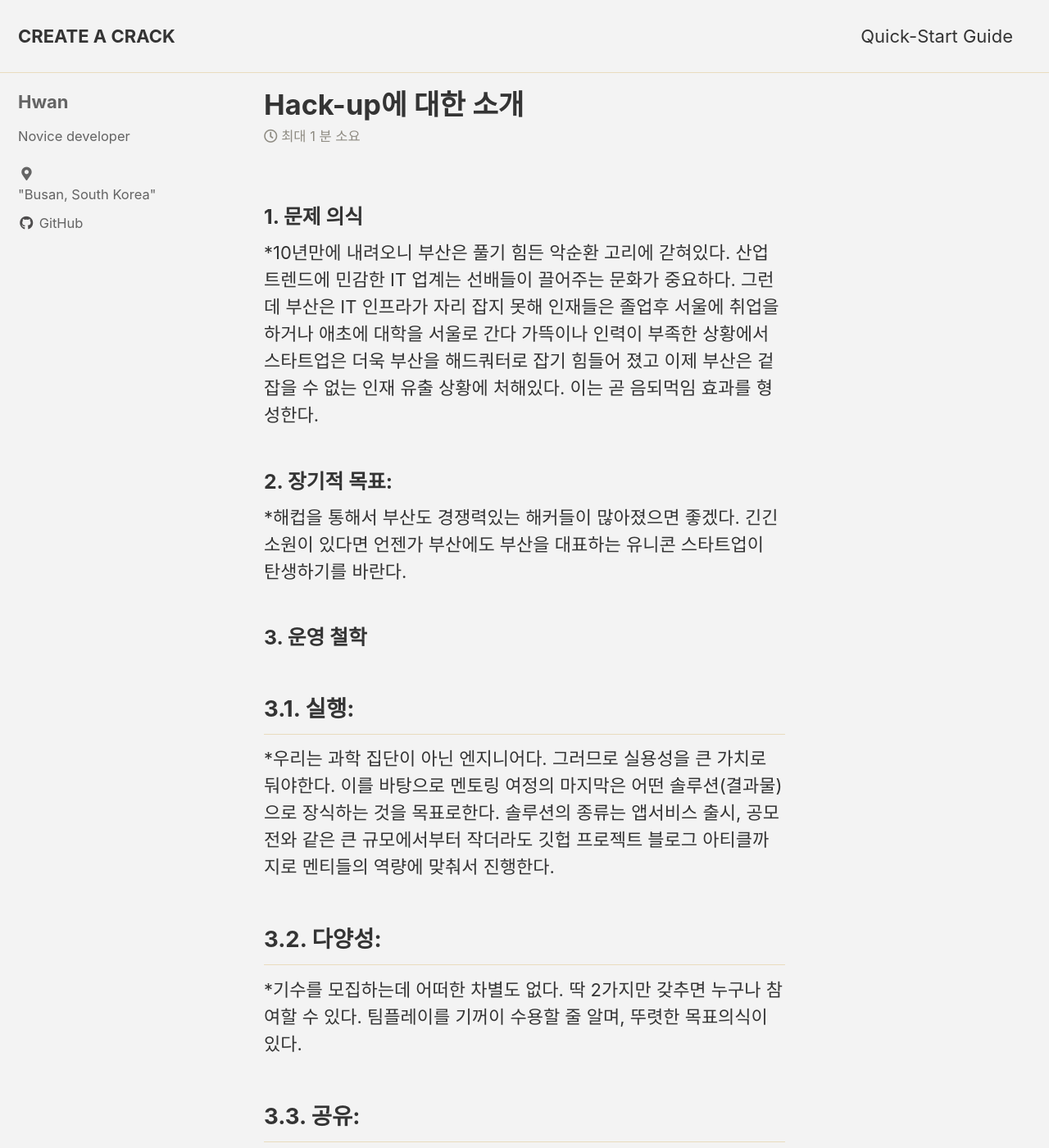
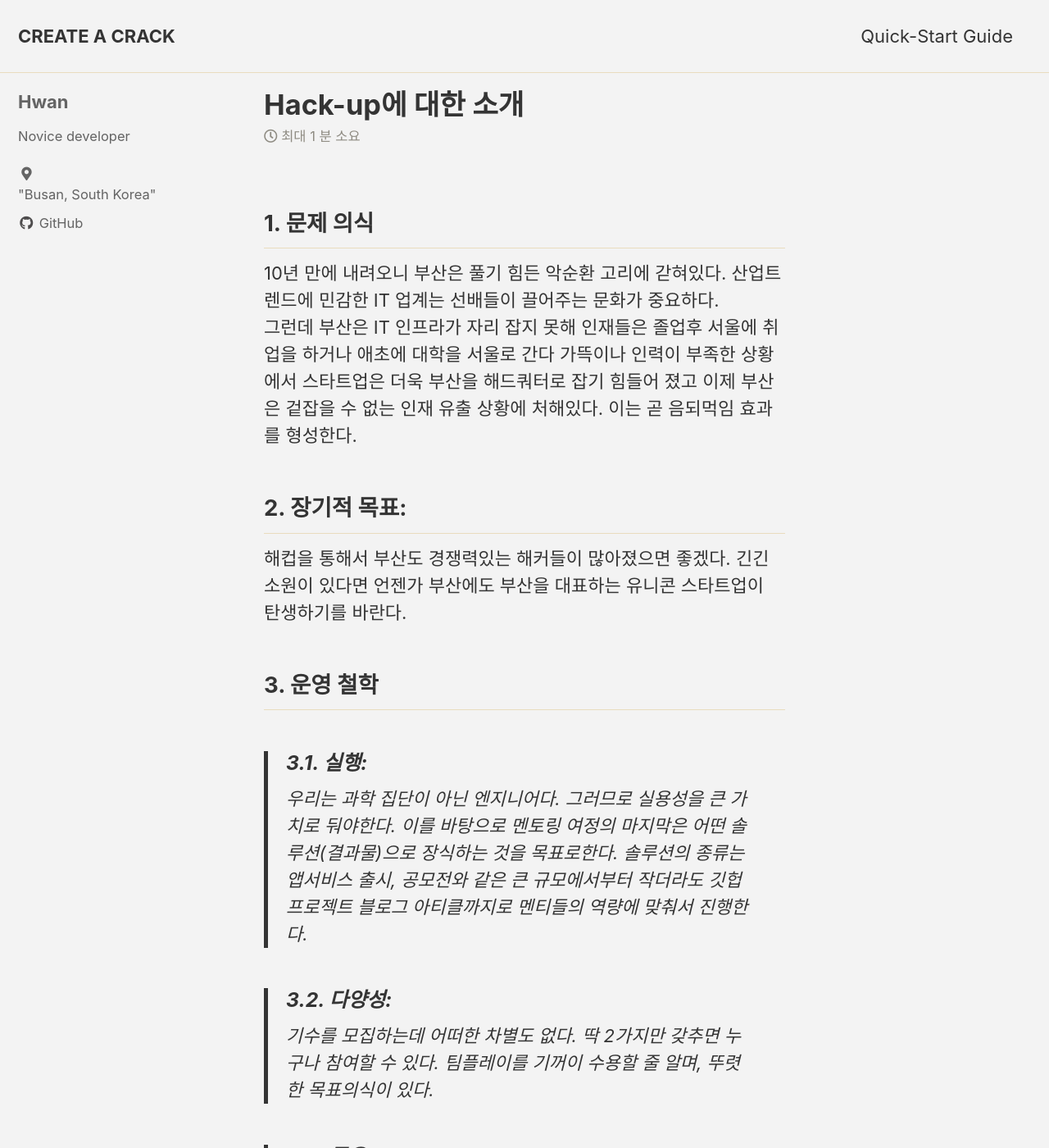
Before and after one commit to hack-up-busan/hack-up-busan-hack-up-busan.github.io, a Jekyll site: the page built from _posts/2022-09-04-first.md, in a window 1280 px wide and 1400 px high. Shown: the whole window at 82% size. Built offline with Jekyll 4.4.1, drawn with Linux system fonts in a browser that asks for light colours; cached includes are drawn as plain includes; some of the changed text lies outside the part shown.

```diff
--- a/_posts/2022-09-04-first.md
+++ b/_posts/2022-09-04-first.md
@@ -3,19 +3,19 @@ layout: single
 title: Hack-up에 대한 소개
 ---
 
-### 1. 문제 의식
- *10년만에 내려오니 부산은 풀기 힘든 악순환 고리에 갇혀있다. 산업트렌드에 민감한 IT 업계는 선배들이 끌어주는 문화가 중요하다. 그런데 부산은 IT 인프라가 자리 잡지 못해 인재들은 졸업후 서울에 취업을 하거나 애초에 대학을 서울로 간다 가뜩이나 인력이 부족한 상황에서 스타트업은 더욱 부산을 해드쿼터로 잡기 힘들어 졌고 이제 부산은 겉잡을 수 없는 인재 유출 상황에 처해있다. 이는 곧 음되먹임 효과를 형성한다.
+## 1. 문제 의식
+ 10년 만에 내려오니 부산은 풀기 힘든 악순환 고리에 갇혀있다. 산업트렌드에 민감한 IT 업계는 선배들이 끌어주는 문화가 중요하다. <br/>그런데 부산은 IT 인프라가 자리 잡지 못해 인재들은 졸업후 서울에 취업을 하거나 애초에 대학을 서울로 간다 가뜩이나 인력이 부족한 상황에서 스타트업은 더욱 부산을 해드쿼터로 잡기 힘들어 졌고 이제 부산은 겉잡을 수 없는 인재 유출 상황에 처해있다. 이는 곧 음되먹임 효과를 형성한다.
 
-### 2. 장기적 목표:
- *해컵을 통해서 부산도 경쟁력있는 해커들이 많아졌으면 좋겠다.  긴긴 소원이 있다면 언젠가 부산에도 부산을 대표하는 유니콘 스타트업이 탄생하기를 바란다.
+## 2. 장기적 목표:
+ 해컵을 통해서 부산도 경쟁력있는 해커들이 많아졌으면 좋겠다. 긴긴 소원이 있다면 언젠가 부산에도 부산을 대표하는 유니콘 스타트업이 탄생하기를 바란다.
 
-### 3. 운영 철학
+## 3. 운영 철학
 
-## 3.1. 실행:
- *우리는 과학 집단이 아닌 엔지니어다. 그러므로 실용성을 큰 가치로 둬야한다. 이를 바탕으로 멘토링 여정의 마지막은 어떤 솔루션(결과물)으로 장식하는 것을 목표로한다. 솔루션의 종류는 앱서비스 출시, 공모전와 같은 큰 규모에서부터 작더라도 깃헙 프로젝트 블로그 아티클까지로 멘티들의 역량에 맞춰서 진행한다.
+> ### 3.1. 실행:
+ 우리는 과학 집단이 아닌 엔지니어다. 그러므로 실용성을 큰 가치로 둬야한다. 이를 바탕으로 멘토링 여정의 마지막은 어떤 솔루션(결과물)으로 장식하는 것을 목표로한다. 솔루션의 종류는 앱서비스 출시, 공모전와 같은 큰 규모에서부터 작더라도 깃헙 프로젝트 블로그 아티클까지로 멘티들의 역량에 맞춰서 진행한다.
 
-## 3.2. 다양성:
- *기수를 모집하는데 어떠한 차별도 없다. 딱 2가지만 갖추면 누구나 참여할 수 있다. 팀플레이를 기꺼이 수용할 줄 알며, 뚜렷한 목표의식이 있다.
+> ### 3.2. 다양성:
+ 기수를 모집하는데 어떠한 차별도 없다. 딱 2가지만 갖추면 누구나 참여할 수 있다. 팀플레이를 기꺼이 수용할 줄 알며, 뚜렷한 목표의식이 있다.
 
-## 3.3. 공유:
- *엔지니어는 세상의 문제를 해결하는 사람들이다. 기술뿐만 아니라 우리가 살아가는 세상의 당면한 이슈 또한 the state of art로 유지해야한다. 그러므로, 구성원들의 아이디어가 날카로워지고 시너지를 내기 위해 의식적 커뮤니케이션을 장려한다.
+> ### 3.3. 공유:
+ 엔지니어는 세상의 문제를 해결하는 사람들이다. 기술뿐만 아니라 우리가 살아가는 세상의 당면한 이슈 또한 the state of art로 유지해야한다. 그러므로, 구성원들의 아이디어가 날카로워지고 시너지를 내기 위해 의식적 커뮤니케이션을 장려한다.
```
